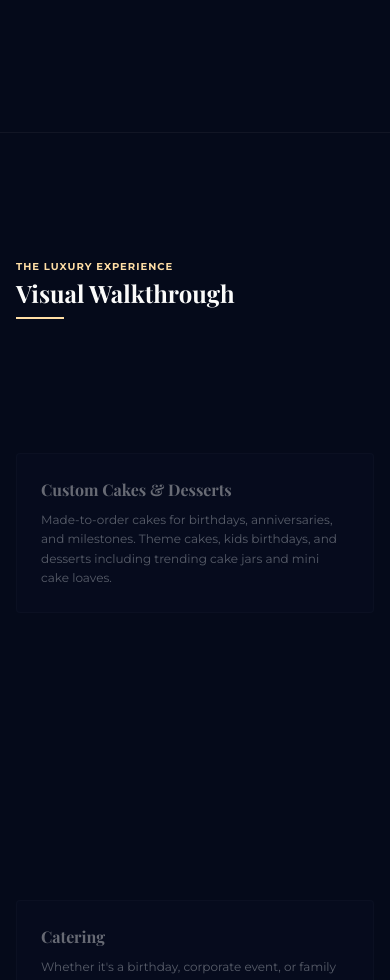
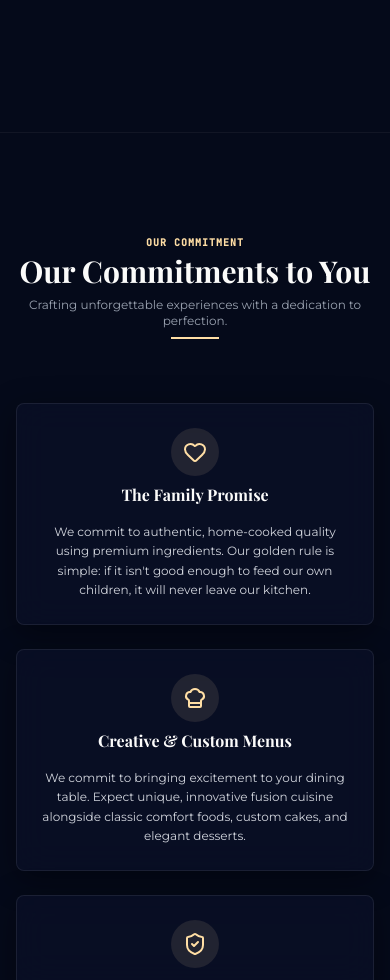
Before and after one commit to bluebonnetwhisk-aditi/first-app-bluebonnet, a React (Vite) app: page / in a window 390 px wide. Shown: the part 1020-2000 px from the top of the page. Built offline with nearby package versions, Linux system fonts and the light colour scheme; a web font is replaced by a local one.

Commit message:
Relocate Commitments section below Hero, update copy and replace icons with Heart, ChefHat, ShieldCheck, and Clock

```diff
--- a/src/components/Home.tsx
+++ b/src/components/Home.tsx
@@ -1,6 +1,6 @@
 import { useState, useRef } from "react";
 import { motion, useScroll, useTransform, useMotionValueEvent } from "motion/react";
-import { ArrowRight, Sparkles, ChevronDown, ChefHat, Clock, Truck } from "lucide-react";
+import { ArrowRight, ChevronDown, ChefHat, Clock, Heart, ShieldCheck } from "lucide-react";
 
 interface HomeProps {
   onOpenWizard: (flavor?: string, category?: string) => void;
@@ -222,6 +222,65 @@ export default function Home({ onOpenWizard, onOpenBaker, onNavigate }: HomeProp
 
       </section>
 
+      {/* ── OUR COMMITMENTS SECTION ── */}
+      <section className="py-24 border-t border-white/5 bg-[#050a1a]">
+        <div className="max-w-7xl mx-auto px-4 space-y-16">
+
+          <div className="text-center max-w-xl mx-auto space-y-2">
+            <span className="text-[10px] font-bold text-brand-gold-tint tracking-widest uppercase font-mono">OUR COMMITMENT</span>
+            <h2 className="font-serif text-3xl lg:text-4xl font-bold text-brand-cream">Our Commitments to You</h2>
+            <p className="text-xs text-gray-400 font-sans">Crafting unforgettable experiences with a dedication to perfection.</p>
+            <div className="h-0.5 w-12 bg-brand-gold-tint mx-auto mt-2" />
+          </div>
+
+          <div className="grid grid-cols-1 lg:grid-cols-2 lg:grid-cols-4 gap-6">
+            {[
+              {
+                title: "The Family Promise",
+                desc: "We commit to authentic, home-cooked quality using premium ingredients. Our golden rule is simple: if it isn't good enough to feed our own children, it will never leave our kitchen.",
+                icon: "Heart"
+              },
+              {
+                title: "Creative & Custom Menus",
+                desc: "We commit to bringing excitement to your dining table. Expect unique, innovative fusion cuisine alongside classic comfort foods, custom cakes, and elegant desserts.",
+                icon: "ChefHat"
+              },
+              {
+                title: "Mindful & Inclusive Preparation",
+                desc: "We commit to respecting your dietary traditions. We proudly specialize in strict No-Onion/No-Garlic savory preparations and 100% premium eggless baking, ensuring everyone can eat safely and joyfully.",
+                icon: "ShieldCheck"
+              },
+              {
+                title: "Everyday Convenience",
+                desc: "We commit to making your life easier. Whether you are relying on our weekly and monthly tiffin services for busy weeknights, or trusting us to cater your next big event, we deliver the warmth of a home kitchen directly to you.",
+                icon: "Clock"
+              }
+            ].map((commitment, idx) => {
+              return (
+                <div
+                  key={idx}
+                  className="glass-panel-dark rounded-lg p-6 border border-white/5 flex flex-col items-center text-center space-y-4 hover:border-brand-gold-tint/40 transition-all hover:-translate-y-1 duration-300 shadow-lg"
+                >
+                  <div className="h-12 w-12 rounded-full bg-brand-gold-tint/10 flex items-center justify-center text-brand-gold-tint mb-2">
+                    {commitment.icon === "Heart" && <Heart className="h-6 w-6" />}
+                    {commitment.icon === "ChefHat" && <ChefHat className="h-6 w-6" />}
+                    {commitment.icon === "ShieldCheck" && <ShieldCheck className="h-6 w-6" />}
+                    {commitment.icon === "Clock" && <Clock className="h-6 w-6" />}
+                  </div>
+                  <h3 className="font-serif text-base font-bold text-brand-cream leading-snug">
+                    {commitment.title}
+                  </h3>
+                  <p className="text-gray-300 text-xs leading-relaxed font-sans font-light">
+                    {commitment.desc}
+                  </p>
+                </div>
+              );
+            })}
+          </div>
+
+        </div>
+      </section>
+
       {/* ── VISUAL WALKTHROUGH SECTION ── */}
       <section ref={walkthroughRef} className="relative py-24 border-t border-white/5 bg-[#050a1a]">
         <div className="max-w-7xl mx-auto px-4 w-full grid grid-cols-1 lg:grid-cols-12 gap-12 items-start relative">
@@ -405,64 +464,6 @@ export default function Home({ onOpenWizard, onOpenBaker, onNavigate }: HomeProp
         </div>
       </section>
 
-      {/* ── UNIQUE SELLING PROPOSITIONS (USPs) ── */}
-      <section className="py-24 border-t border-white/5 bg-[#050a1a]">
-        <div className="max-w-7xl mx-auto px-4 space-y-16">
-
-          <div className="text-center max-w-xl mx-auto space-y-2">
-            <span className="text-[10px] font-bold text-brand-gold-tint tracking-widest uppercase font-mono">OUR COMMITMENT</span>
-            <h2 className="font-serif text-3xl lg:text-4xl font-bold text-brand-cream">Why Choose Bluebonnet Whisk</h2>
-            <p className="text-xs text-gray-400 font-sans">Crafting unforgettable experiences with a dedication to perfection.</p>
-            <div className="h-0.5 w-12 bg-brand-gold-tint mx-auto mt-2" />
-          </div>
-
-          <div className="grid grid-cols-1 lg:grid-cols-2 lg:grid-cols-4 gap-6">
-            {[
-              {
-                title: "Fully Custom Celebration Menus",
-                desc: "Every detail tailored to your unique preferences, theme, and dietary needs for an unforgettable culinary experience.",
-                icon: "ChefHat"
-              },
-              {
-                title: "Freshly Baked to Order",
-                desc: "No pre-made layers or frozen shortcuts. Every cake and pastry is crafted fresh specifically for your special day.",
-                icon: "Clock"
-              },
-              {
-                title: "High-Quality Ingredients",
-                desc: "Made with premium baking ingredients, organic spices, real saffron milk, and pure cardamom for genuine luxury taste.",
-                icon: "Sparkles"
-              },
-              {
-                title: "On-Time Event Delivery",
-                desc: "Reliable, temperature-controlled transport across DFW, ensuring your custom creations arrive in pristine condition.",
-                icon: "Truck"
-              }
-            ].map((usp, idx) => {
-              return (
-                <div
-                  key={idx}
-                  className="glass-panel-dark rounded-lg p-6 border border-white/5 flex flex-col items-center text-center space-y-4 hover:border-brand-gold-tint/40 transition-all hover:-translate-y-1 duration-300 shadow-lg"
-                >
-                  <div className="h-12 w-12 rounded-full bg-brand-gold-tint/10 flex items-center justify-center text-brand-gold-tint mb-2">
-                    {usp.icon === "ChefHat" && <ChefHat className="h-6 w-6" />}
-                    {usp.icon === "Clock" && <Clock className="h-6 w-6" />}
-                    {usp.icon === "Sparkles" && <Sparkles className="h-6 w-6" />}
-                    {usp.icon === "Truck" && <Truck className="h-6 w-6" />}
-                  </div>
-                  <h3 className="font-serif text-base font-bold text-brand-cream leading-snug">
-                    {usp.title}
-                  </h3>
-                  <p className="text-gray-300 text-xs leading-relaxed font-sans font-light">
-                    {usp.desc}
-                  </p>
-                </div>
-              );
-            })}
-          </div>
-
-        </div>
-      </section>
 
       {/* ── HIGHLIGHTS SHOWCASE ── */}
       <section className="py-24 border-t border-white/5 bg-[#0a1128]">
```
